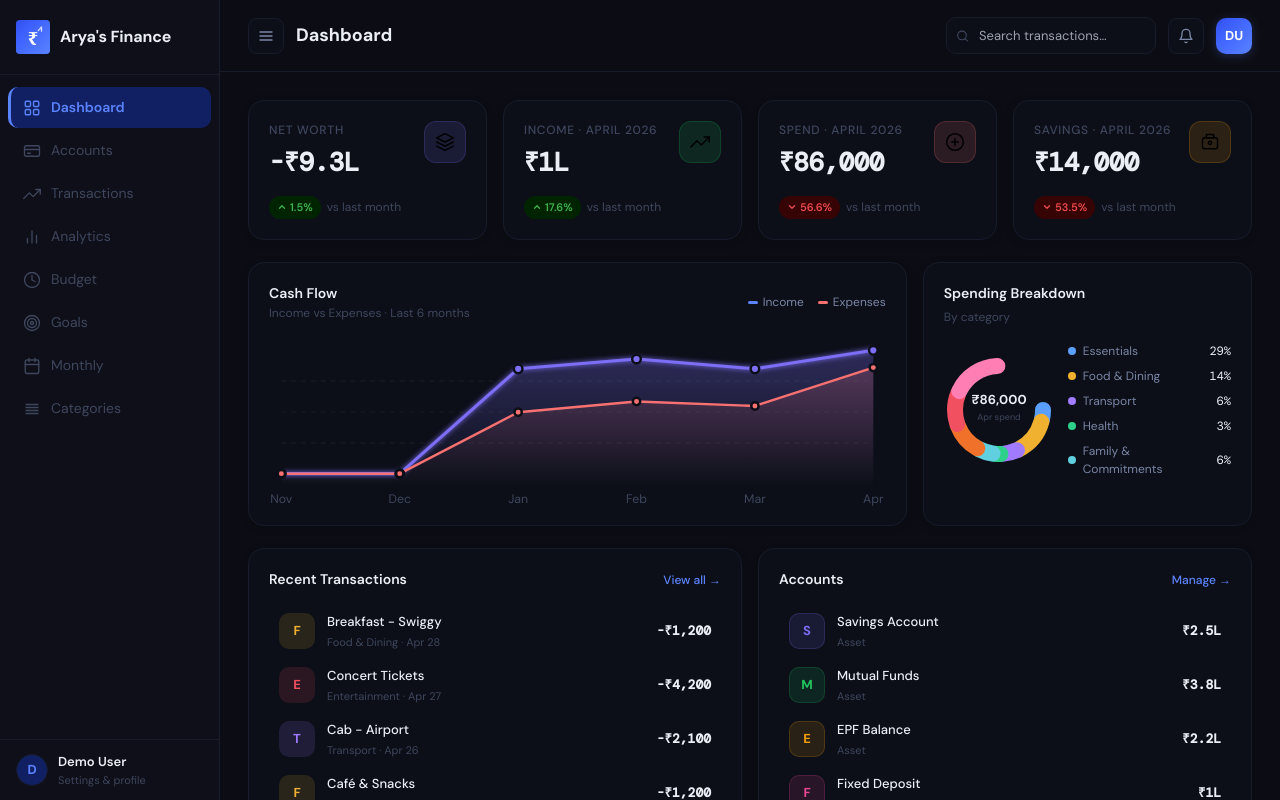
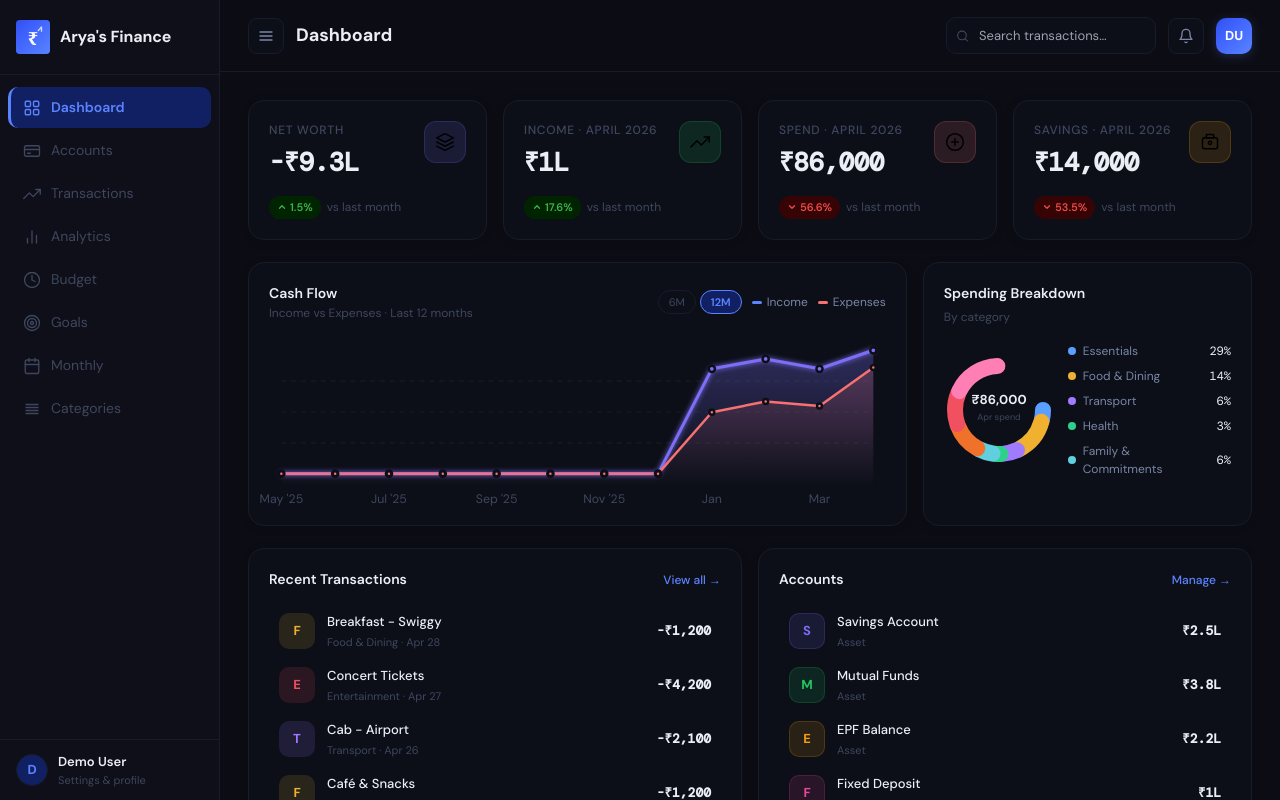
Before and after one commit to beingdpkpr/personal-finance, a React (Vite) app: page /login in a window 1280 px wide. Both pictures are taken after a click on the button "Try Demo". Built offline with nearby package versions, Linux system fonts and the light colour scheme.

Commit message:
feat(dashboard): cash flow chart shows last 12 months with 6M/12M toggle

```diff
--- a/src/components/charts/AreaChart.tsx
+++ b/src/components/charts/AreaChart.tsx
@@ -47,9 +47,9 @@ export default function AreaChart({ data, color = '#7c6ef5', height = 120 }: Pro
         style={{ strokeDasharray: 1200, strokeDashoffset: drawn ? 0 : 1200, transition: 'stroke-dashoffset 1.4s cubic-bezier(0.4,0,0.2,1)' } as React.CSSProperties} />
       <path d={line(expPts)} fill="none" stroke="#f87171" strokeWidth="2" strokeLinecap="round" strokeLinejoin="round"
         style={{ strokeDasharray: 1200, strokeDashoffset: drawn ? 0 : 1200, transition: 'stroke-dashoffset 1.4s cubic-bezier(0.4,0,0.2,1) 0.1s' } as React.CSSProperties} />
-      {drawn && incPts.map((p, i) => <circle key={i} cx={p[0]} cy={p[1]} r="3.5" fill={color} stroke="var(--surface2)" strokeWidth="2" />)}
-      {drawn && expPts.map((p, i) => <circle key={i} cx={p[0]} cy={p[1]} r="3" fill="#f87171" stroke="var(--surface2)" strokeWidth="2" />)}
-      {data.map((d, i) => <text key={i} x={incPts[i][0]} y={H + 14} textAnchor="middle" fontSize="10" fill="var(--text-dim)" fontFamily="DM Sans">{d.month}</text>)}
+      {drawn && incPts.map((p, i) => <circle key={i} cx={p[0]} cy={p[1]} r={data.length > 8 ? 2.5 : 3.5} fill={color} stroke="var(--surface2)" strokeWidth="2" />)}
+      {drawn && expPts.map((p, i) => <circle key={i} cx={p[0]} cy={p[1]} r={data.length > 8 ? 2 : 3} fill="#f87171" stroke="var(--surface2)" strokeWidth="2" />)}
+      {data.map((d, i) => (data.length <= 8 || i % 2 === 0) && <text key={i} x={incPts[i][0]} y={H + 14} textAnchor="middle" fontSize="10" fill="var(--text-dim)" fontFamily="DM Sans">{d.month}</text>)}
     </svg>
   )
 }
--- a/src/pages/Dashboard.tsx
+++ b/src/pages/Dashboard.tsx
@@ -1,3 +1,4 @@
+import { useState } from 'react'
 import { useNavigate } from 'react-router-dom'
 import { useFinanceContext } from '../hooks/FinanceContext'
 import { fmt } from '../lib/format'
@@ -22,6 +23,7 @@ function fmtShortDate(d: string): string {
 export default function Dashboard() {
   const navigate = useNavigate()
   const { txns, nw, categories } = useFinanceContext()
+  const [cashFlowMonths, setCashFlowMonths] = useState<6 | 12>(12)
 
   const now = new Date()
   const currentMonth = `${now.getFullYear()}-${String(now.getMonth()+1).padStart(2,'0')}`
@@ -48,12 +50,12 @@ export default function Dashboard() {
   const netWorth    = totalAssets - totalLiab
   const lastNW      = netWorth - netSavings
 
-  const areaData = Array.from({length:6}, (_,i) => {
-    const d = new Date(ty, tm-1-5+i, 1)
+  const areaData = Array.from({length: cashFlowMonths}, (_,i) => {
+    const d = new Date(ty, tm-1-(cashFlowMonths-1)+i, 1)
     const key = `${d.getFullYear()}-${String(d.getMonth()+1).padStart(2,'0')}`
     const mt = txns.filter(t => t.date.startsWith(key))
     return {
-      month: MONTHS[d.getMonth()],
+      month: `${MONTHS[d.getMonth()]}${d.getFullYear() !== ty ? ` '${String(d.getFullYear()).slice(2)}` : ''}`,
       income:  mt.filter(t=>t.type==='income').reduce((s,t)=>s+t.amount,0),
       expense: mt.filter(t=>t.type==='expense').reduce((s,t)=>s+t.amount,0),
     }
@@ -96,9 +98,14 @@ export default function Dashboard() {
           <div style={{ display:'flex', justifyContent:'space-between', alignItems:'center', marginBottom:16 }}>
             <div>
               <div style={{ fontSize:14, fontWeight:600, color:'var(--text)' }}>Cash Flow</div>
-              <div style={{ fontSize:12, color:'var(--text-dim)' }}>Income vs Expenses · Last 6 months</div>
+              <div style={{ fontSize:12, color:'var(--text-dim)' }}>Income vs Expenses · Last {cashFlowMonths} months</div>
             </div>
-            <div style={{ display:'flex', gap:14, alignItems:'center' }}>
+            <div style={{ display:'flex', gap:10, alignItems:'center' }}>
+              <div style={{ display:'flex', gap:4 }}>
+                {([6, 12] as const).map(n => (
+                  <button key={n} onClick={() => setCashFlowMonths(n)} style={{ padding:'3px 10px', borderRadius:20, border: cashFlowMonths===n ? '1px solid var(--accent)' : '1px solid var(--border)', background: cashFlowMonths===n ? 'var(--accent-dim)' : 'transparent', color: cashFlowMonths===n ? 'var(--accent)' : 'var(--text-dim)', cursor:'pointer', fontSize:11, fontWeight: cashFlowMonths===n ? 600 : 400 }}>{n}M</button>
+                ))}
+              </div>
               <span style={{ display:'flex', alignItems:'center', gap:5, fontSize:12, color:'var(--text-mid)' }}><span style={{ width:10, height:3, borderRadius:2, background:'var(--accent)', display:'inline-block' }}></span>Income</span>
               <span style={{ display:'flex', alignItems:'center', gap:5, fontSize:12, color:'var(--text-mid)' }}><span style={{ width:10, height:3, borderRadius:2, background:'#f87171', display:'inline-block' }}></span>Expenses</span>
             </div>
```
